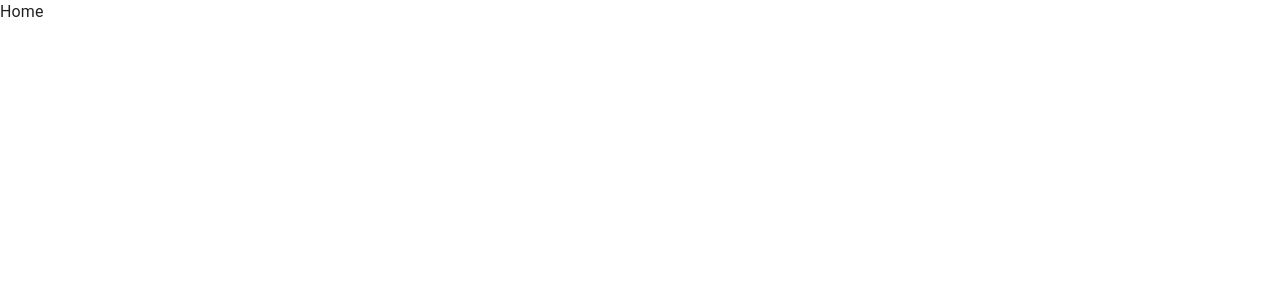
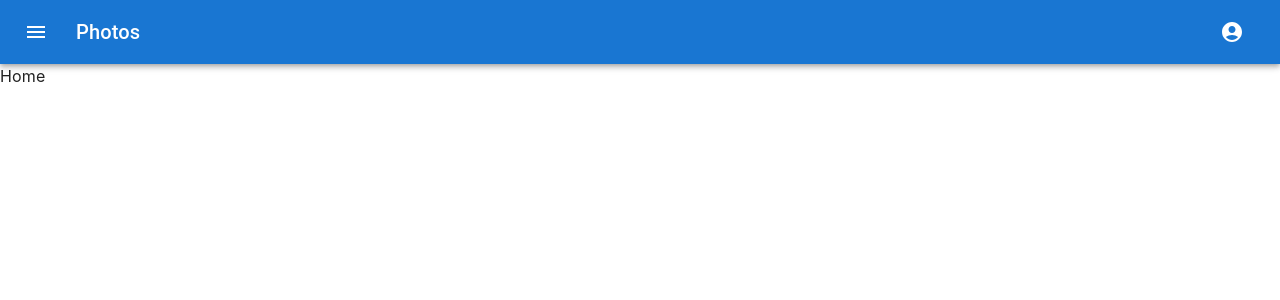
Before and after one commit to faishalpasa/mui-dashboard-redux-boilerplate, a React (Create React App) app: page / in a window 1280 px wide. Shown: the top 300 px of the page. Built offline with nearby package versions, Linux system fonts and the light colour scheme.

Commit message:
[ADD] AppBar in Layout

```diff
--- a/src/components/Layout/LayoutView.tsx
+++ b/src/components/Layout/LayoutView.tsx
@@ -1,13 +1,79 @@
-import React from 'react'
+import React, { useState } from 'react'
+import {
+  AppBar,
+  Box,
+  IconButton,
+  Menu,
+  MenuItem,
+  Toolbar,
+  Typography,
+} from '@mui/material'
+import { Menu as MenuIcon, AccountCircle } from '@mui/icons-material'
 
 interface Layout {
   children: React.ReactNode
 }
 
-const LayoutView = ({ children }: Layout) => (
-  <div>
-    {children}
-  </div>
-)
+const LayoutView = ({ children }: Layout) => {
+  const [anchorEl, setAnchorEl] = useState<null | HTMLElement>(null)
+
+  const handleMenu = (event: React.MouseEvent<HTMLElement>) => {
+    setAnchorEl(event.currentTarget)
+  }
+  const handleClose = () => {
+    setAnchorEl(null)
+  }
+  return (
+    <Box>
+      <AppBar position="static">
+        <Toolbar>
+          <IconButton
+            size="large"
+            edge="start"
+            color="inherit"
+            aria-label="menu"
+            sx={{ mr: 2 }}
+          >
+            <MenuIcon />
+          </IconButton>
+          <Typography variant="h6" component="div" sx={{ flexGrow: 1 }}>
+            Photos
+          </Typography>
+          <Box>
+            <IconButton
+              size="large"
+              aria-label="account of current user"
+              aria-controls="menu-appbar"
+              aria-haspopup="true"
+              color="inherit"
+              onClick={handleMenu}
+            >
+              <AccountCircle />
+            </IconButton>
+            <Menu
+              id="menu-appbar"
+              anchorEl={anchorEl}
+              anchorOrigin={{
+                vertical: 'top',
+                horizontal: 'right',
+              }}
+              keepMounted
+              transformOrigin={{
+                vertical: 'top',
+                horizontal: 'right',
+              }}
+              open={Boolean(anchorEl)}
+              onClose={handleClose}
+            >
+              <MenuItem onClick={handleClose}>Profile</MenuItem>
+              <MenuItem onClick={handleClose}>My account</MenuItem>
+            </Menu>
+          </Box>
+        </Toolbar>
+      </AppBar>
+      {children}
+    </Box>
+  )
+}
 
 export default LayoutView
```
